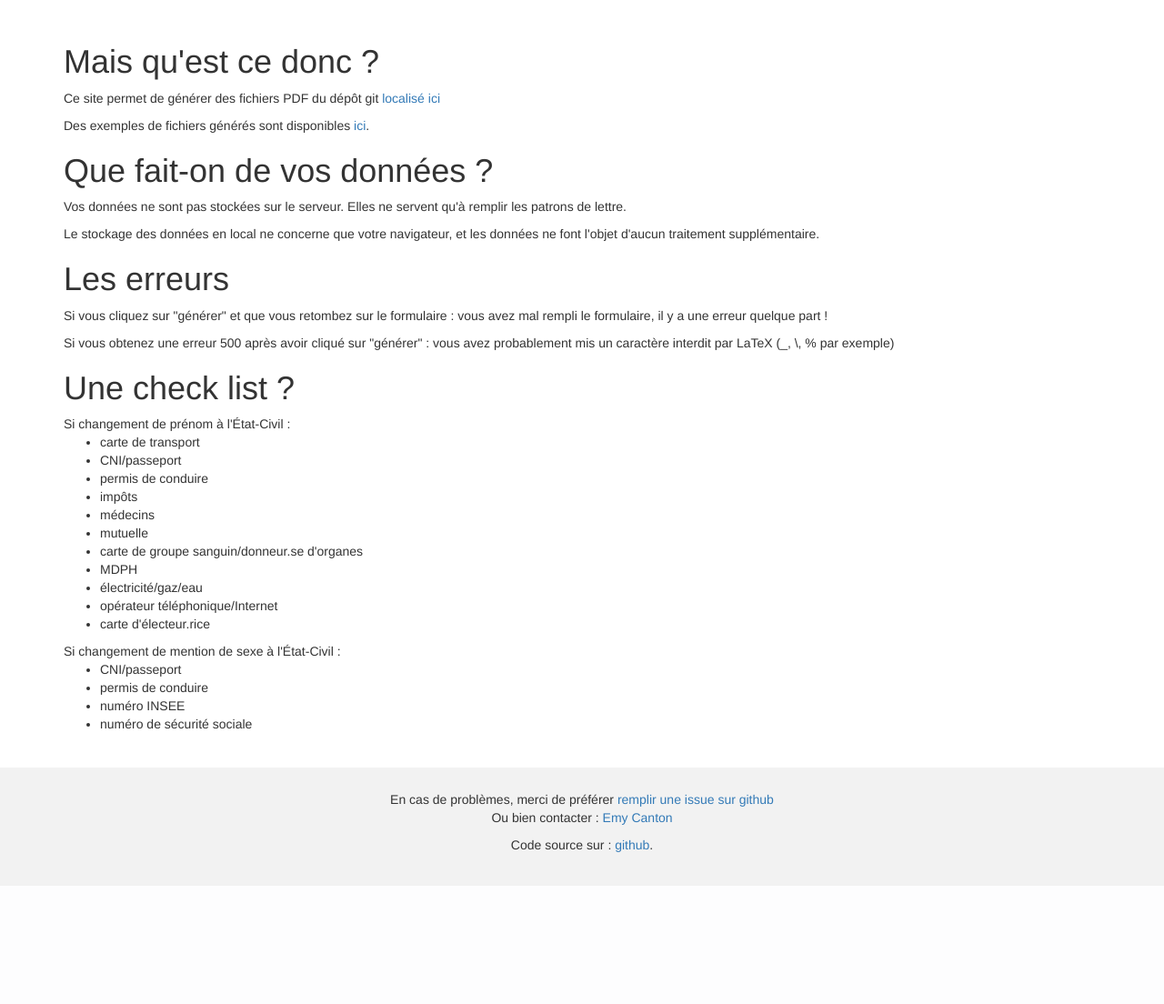
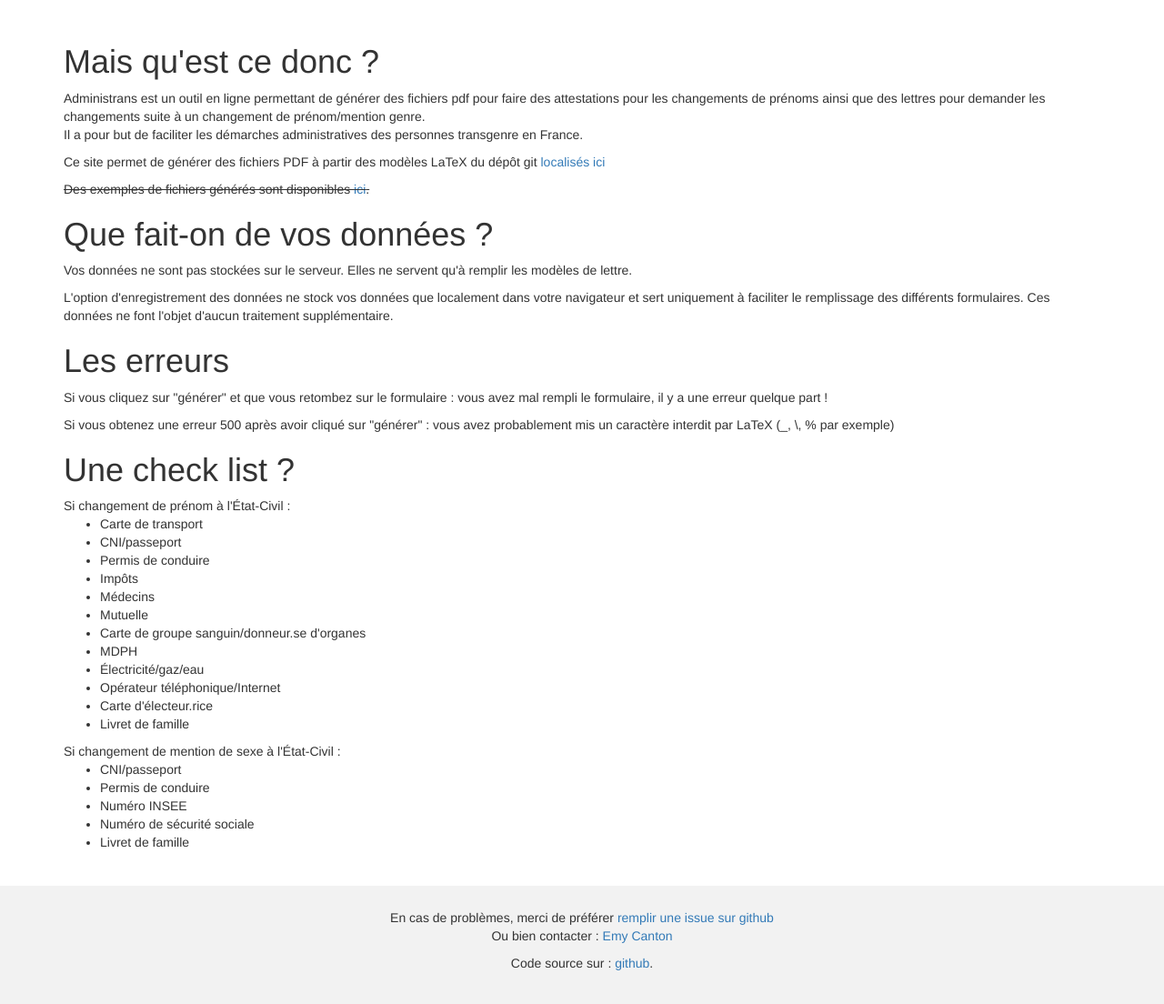
Before and after one commit to entropyqueen/trans-cec, a Python web app: template mysite/pdfgenerator/templates/pdfgenerator/landing_page.html in a window 1280 px wide. Shown: the part 52-1156 px from the top of the page at 91% size. Before the commit the page ends 989 px from the top, so only its background shows below. Run offline with Jinja, Linux system fonts and the light colour scheme; the template is opened without the code that fills it: most values are stand-ins (such as "Sample title", 1, 10 or a date in 2020); some libraries are stand-ins or nearby versions.

Commit message:
Add documentation for deployment + small rework landing page + add livret de famille to checklists

```diff
--- a/mysite/pdfgenerator/templates/pdfgenerator/landing_page.html
+++ b/mysite/pdfgenerator/templates/pdfgenerator/landing_page.html
@@ -2,16 +2,26 @@
 {% block content %}
 <h1>Mais qu'est ce donc ?</h1>
 <p>
-    Ce site permet de générer des fichiers PDF du dépôt git
-    <a href="https://gitlab.s1.0x39b.fr/freyja/trans-cec/tree/main/mysite/pdfgenerator/templates/pdfgenerator/latex">localisé ici</a>
+    Administrans est un outil en ligne permettant de générer des fichiers pdf pour faire des attestations pour les changements de prénoms
+    ainsi que des lettres pour demander les changements suite à un changement de prénom/mention genre.<br>
+    Il a pour but de faciliter les démarches administratives des personnes transgenre en France.
 </p>
-<p>Des exemples de fichiers générés sont disponibles <a href="https://gitlab.climent-pommeret.red/Chopopope/site-transadministratif/wikis/Exemple-de-fichiers-g%C3%A9n%C3%A9r%C3%A9s">ici</a>.</p>
+<p>
+    Ce site permet de générer des fichiers PDF à partir des modèles LaTeX du dépôt git
+    <a href="https://github.com/entropyqueen/trans-cec/tree/main/mysite/pdfgenerator/templates/pdfgenerator/latex">localisés ici</a>
+</p>
+<p>
+    <strike>
+        Des exemples de fichiers générés sont disponibles
+        <a href="https://gitlab.climent-pommeret.red/Chopopope/site-transadministratif/wikis/Exemple-de-fichiers-g%C3%A9n%C3%A9r%C3%A9s">ici</a>.
+    </strike>
+</p>
 
 <h1>Que fait-on de vos données ?</h1>
-<p>Vos données ne sont pas stockées sur le serveur. Elles ne servent qu'à remplir les patrons de lettre.</p>
+<p>Vos données ne sont pas stockées sur le serveur. Elles ne servent qu'à remplir les modèles de lettre.</p>
 <p>
-    Le stockage des données en local ne concerne que votre navigateur, et les données ne font l'objet
-    d'aucun traitement supplémentaire.
+    L'option d'enregistrement des données ne stock vos données que localement dans votre navigateur et sert uniquement
+    à faciliter le remplissage des différents formulaires. Ces données ne font l'objet d'aucun traitement supplémentaire.
 </p>
 
 <h1>Les erreurs</h1>
@@ -21,23 +31,25 @@
 <h1>Une check list ? </h1>
 Si changement de prénom à l'État-Civil :
 <ul>
-    <li> carte de transport </li>
+    <li> Carte de transport </li>
     <li> CNI/passeport </li>
-    <li> permis de conduire </li>
-    <li> impôts </li>
-    <li> médecins </li>
-    <li> mutuelle </li>
-    <li> carte de groupe sanguin/donneur.se d'organes </li>
+    <li> Permis de conduire </li>
+    <li> Impôts </li>
+    <li> Médecins </li>
+    <li> Mutuelle </li>
+    <li> Carte de groupe sanguin/donneur.se d'organes </li>
     <li> MDPH </li>
-    <li> électricité/gaz/eau </li>
-    <li> opérateur téléphonique/Internet </li>
-    <li> carte d'électeur.rice </li>
+    <li> Électricité/gaz/eau </li>
+    <li> Opérateur téléphonique/Internet </li>
+    <li> Carte d'électeur.rice </li>
+    <li> Livret de famille</li>
 </ul>
 Si changement de mention de sexe à l'État-Civil :
 <ul>
     <li> CNI/passeport </li>
-    <li> permis de conduire </li>
-    <li> numéro INSEE </li>
-    <li> numéro de sécurité sociale </li>
+    <li> Permis de conduire </li>
+    <li> Numéro INSEE </li>
+    <li> Numéro de sécurité sociale </li>
+    <li> Livret de famille</li>
 </ul>
 {% endblock %}
```
Also changed, not shown: README.md.
